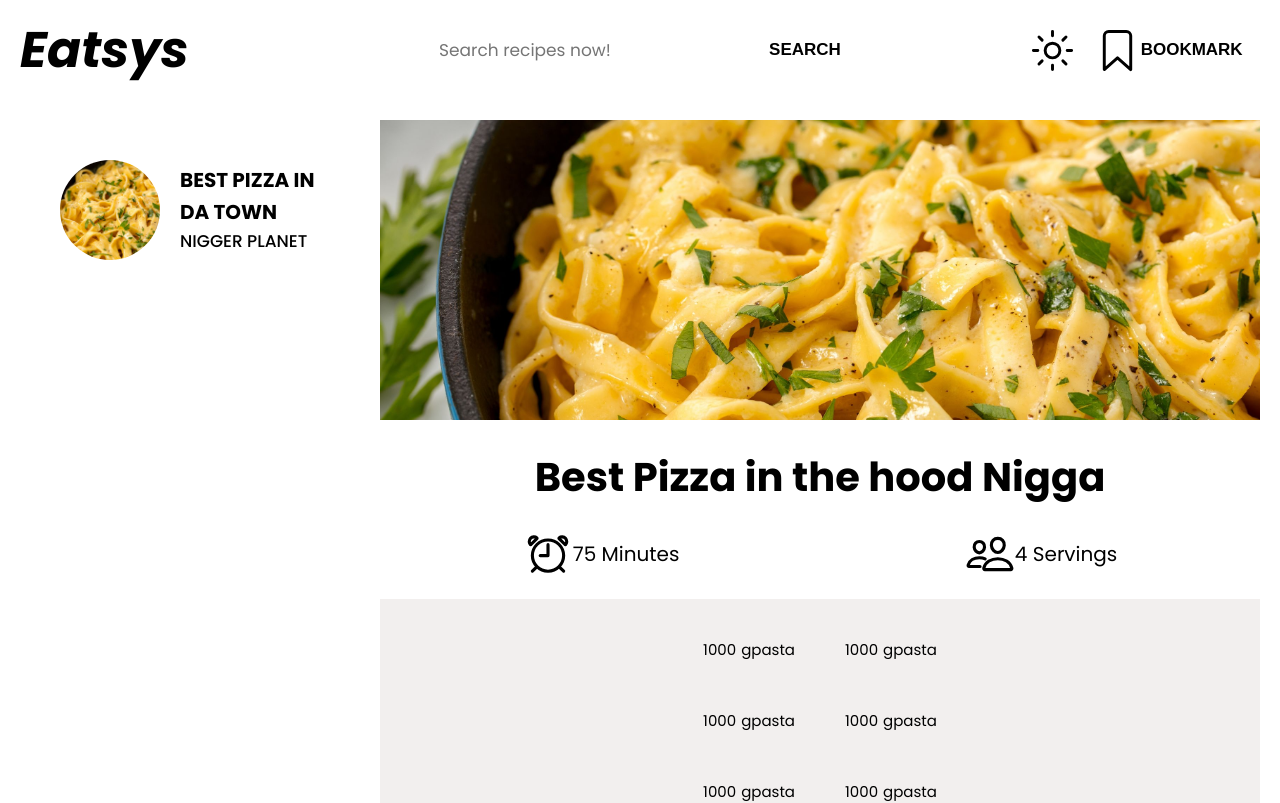
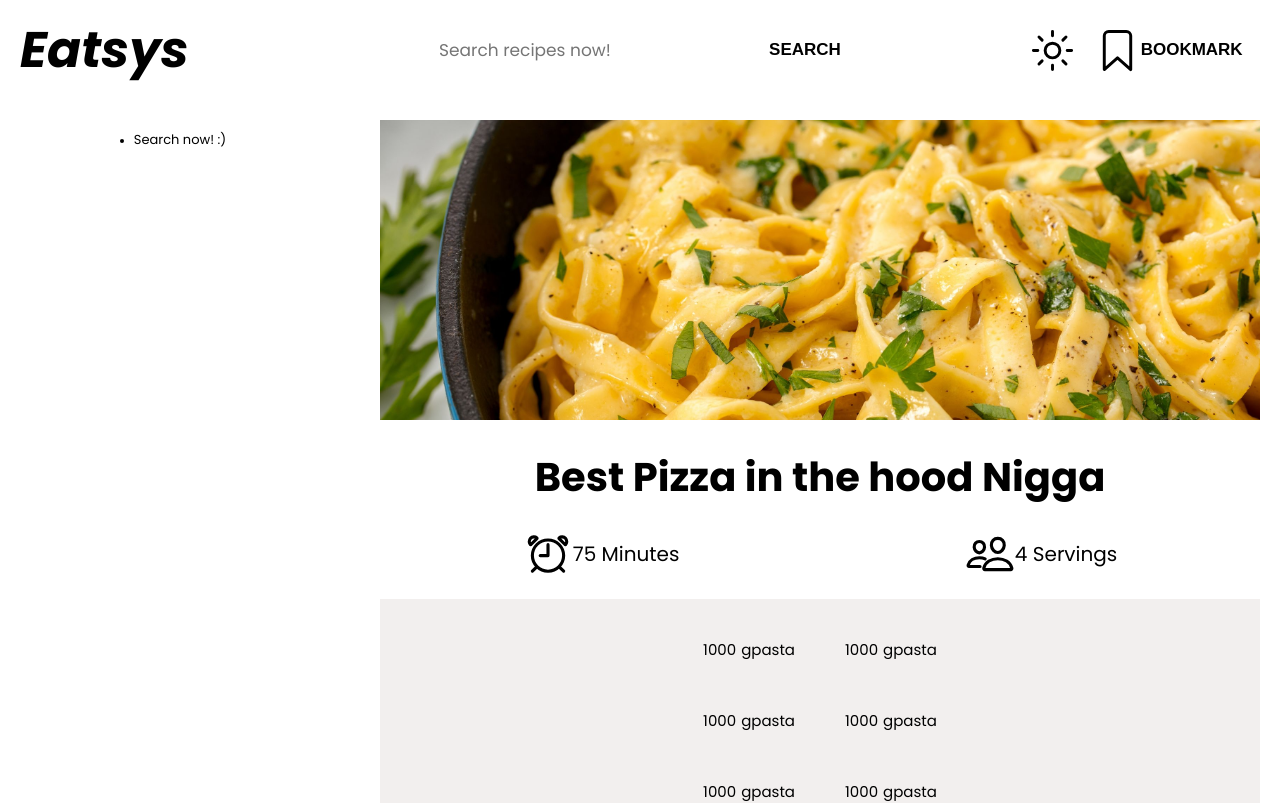
Before and after one commit to andreicastrodev/react-eats, a React (Create React App) app: page / in a window 1280 px wide. Shown: the top 803 px of the page. Built offline with nearby package versions, Linux system fonts and the light colour scheme.

Commit message:
finished the results logic, will still improve ux

```diff
--- a/package.json
+++ b/package.json
@@ -3,12 +3,16 @@
   "version": "0.1.0",
   "private": true,
   "dependencies": {
+    "@reduxjs/toolkit": "^1.6.0",
     "@testing-library/jest-dom": "^5.14.1",
     "@testing-library/react": "^11.2.7",
     "@testing-library/user-event": "^12.8.3",
     "react": "^17.0.2",
     "react-dom": "^17.0.2",
+    "react-redux": "^7.2.4",
     "react-scripts": "4.0.3",
+    "redux": "^4.1.0",
+    "redux-logger": "^3.0.6",
     "web-vitals": "^1.1.2"
   },
   "scripts": {
--- a/src/components/Header/Header.jsx
+++ b/src/components/Header/Header.jsx
@@ -1,18 +1,57 @@
-import React from "react";
+import React, { useEffect, useState } from "react";
 import styles from "./Header.module.css";
 import { ReactComponent as HeaderMode } from "../../misc/svg/mode.svg";
 import { ReactComponent as HeaderBookmark } from "../../misc/svg/bookmark.svg";
+import { useDispatch, useSelector } from "react-redux";
+import { recipesActions } from "../../store/recipes-slice";
+
+let stopOnStart = true;
+
 const Header = () => {
+
+  const [searchedItem, setSearchedItem] = useState('')
+
   const image = require("../../misc/img/pasta.jpg").default;
+  const dispatch = useDispatch()
+
+
+
+  const formSubmitHandler = (e) => {
+    e.preventDefault()
+    const getData = async () => {
+      try {
+        const RES = await fetch(`https://forkify-api.herokuapp.com/api/search?q=${searchedItem}`)
+        console.log(RES)
+        if (!RES.ok) {
+          throw new Error('Something went wrong')
+        }
+        const data = await RES.json();
+        dispatch(recipesActions.addRecipe({ payload: data }))
+      } catch (error) {
+        console.error(error)
+      }
+    }
+
+    if (stopOnStart) return
+    getData()
+  }
+
+  const searchHandler = (e) => {
+    setSearchedItem(e.target.value)
+    stopOnStart = false
+  }
+
 
   return (
     <div className={styles.header}>
       <h1 className={styles.headerTitle}>Eatsys</h1>
-      <form className={styles.headerForm}>
+      <form onSubmit={formSubmitHandler} className={styles.headerForm}>
         <input
+          value={searchedItem}
           className={styles.headerInput}
           type="text"
           placeholder="Search recipes now!"
+          onChange={searchHandler}
         />
         <button className={styles.headerBtn}>Search</button>
       </form>
--- a/src/components/Results/Results.jsx
+++ b/src/components/Results/Results.jsx
@@ -1,21 +1,34 @@
 import React from "react";
+import { useSelector } from "react-redux";
 import styles from "./Results.module.css";
 const Results = () => {
   const image = require("../../misc/img/pasta.jpg").default;
+  const data = useSelector((state) => state.recipe.items.payload);
+  console.log(data)
 
   return (
     <ul className={styles.results}>
-      {/* <p className={styles.resultsMsg}>Search now! :)</p> */}
+
       <li>
-        <a className={styles.resultsBox}>
-          <figure className={styles.resultsFig}>
-            <img className={styles.resultsImg} src={image} alt="" />
-          </figure>
-          <div className={styles.resultsInfo}>
-            <p className={styles.resultsTitle}>Best pizza in da town</p>
-            <span className={styles.resultsCook}>Nigger Planet</span>
-          </div>
-        </a>
+
+        {data === undefined ? <p className={styles.resultsMsg}>Search now! :)</p> :
+
+          data.recipes.map(recipe => (
+            <a className={styles.resultsBox} key={recipe.recipe_id}>
+              <figure className={styles.resultsFig}>
+                <img className={styles.resultsImg} src={recipe.image_url} alt="" />
+              </figure>
+              <div className={styles.resultsInfo}>
+                <p className={styles.resultsTitle}>{recipe.title.substring(0,20) + "..."}</p>
+                <span className={styles.resultsCook}>{recipe.publisher}</span>
+              </div>
+            </a>
+          ))
+        }
+
+
+
+
       </li>
     </ul>
   );
--- a/src/components/Results/Results.module.css
+++ b/src/components/Results/Results.module.css
@@ -34,11 +34,10 @@
 .resultsBox:link,
 .resultsBox:visited {
   display: flex;
-  justify-content: space-between;
   width: 100%;
   align-items: center;
   margin: 1rem;
-  padding: 2rem 5rem;
+  padding: 1rem 2rem;
   cursor: pointer;
 }
 
@@ -51,13 +50,14 @@
 }
 
 .resultsTitle {
-  font-size: 2rem;
+  font-size: 1.7rem;
   font-weight: 700;
   text-transform: uppercase;
+
 }
 
 .resultsCook {
-  font-size: 1.7rem;
+  font-size: 1.3rem;
   font-weight: 500;
   text-transform: uppercase;
 }
--- a/src/index.js
+++ b/src/index.js
@@ -3,10 +3,14 @@ import ReactDOM from 'react-dom';
 import './index.css';
 import App from './App';
 import reportWebVitals from './reportWebVitals';
-
+import store from "./store/store"
+import { Provider } from "react-redux"
 ReactDOM.render(
   <React.StrictMode>
-    <App />
+    <Provider store={store}>
+      <App />
+    </Provider>
+
   </React.StrictMode>,
   document.getElementById('root')
 );
--- /dev/null
+++ b/src/store/recipes-slice.js
@@ -0,0 +1,17 @@
+import { createSlice } from "@reduxjs/toolkit";
+
+const recipesSlice = createSlice({
+    name: 'recipe',
+    initialState: {
+        items: []
+    },
+    reducers: {
+        addRecipe(state, action) {
+
+            state.items = action.payload
+        }
+    }
+})
+
+export const recipesActions = recipesSlice.actions;
+export default recipesSlice;
--- /dev/null
+++ b/src/store/store.js
@@ -0,0 +1,9 @@
+import { configureStore, getDefaultMiddleware } from "@reduxjs/toolkit";
+import recipesSlice from "./recipes-slice";
+import logger from "redux-logger"
+const store = configureStore({
+    reducer: { recipe: recipesSlice.reducer },
+    middleware: (getDefaultMiddleware) => getDefaultMiddleware().concat(logger)
+})
+
+export default store;
```
Also changed, not shown: 1 other file (tests, documents, lock files or other folders).
